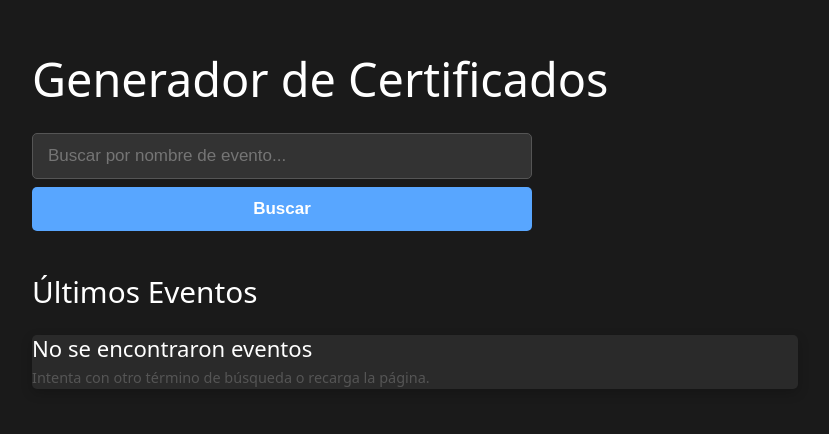
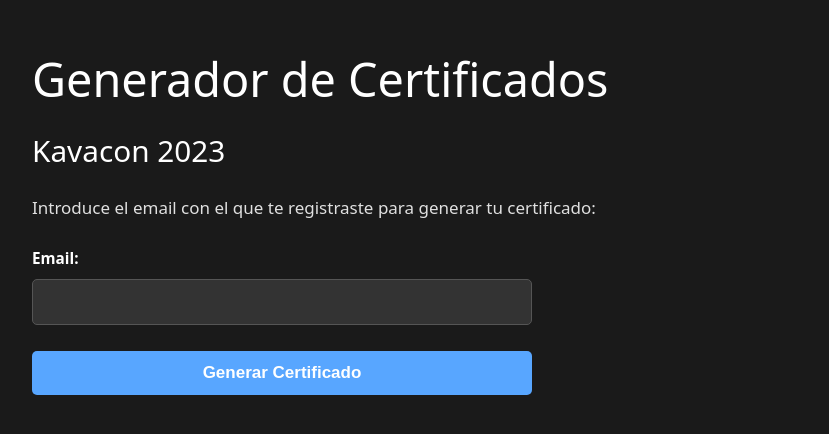
Before and after one commit to rodrigovb/app_lab, a Flask app: page / in a window 1280 px wide. Shown: the top 434 px of the page, without its empty margins (225-1054 px from the left). Run offline with Flask 3, Linux system fonts and the light colour scheme.

Commit message:
Refactor: Simplificar app para usar tabla

```diff
--- a/app/routes.py
+++ b/app/routes.py
@@ -5,79 +5,60 @@
     flash, redirect, url_for, current_app
 )
 from app import app, db, limiter
-from app.models import Evento, Asistente
+from app.models import InscriptosTable  # <-- Importamos el nuevo modelo
 from app.utils import generate_pdf_in_memory
 
-@app.route('/')
+@app.route('/', methods=['GET', 'POST'])
+@limiter.limit("5 per minute; 20 per hour") # Protegemos la ruta principal
 def homepage():
-    """Muestra la homepage con la grilla de eventos y el buscador."""
-    search_query = request.args.get('q')
+    """
+    Página principal de la app.
+    - GET: Muestra el formulario para ingresar el email.
+    - POST: Busca el email y genera el certificado.
+    """
 
-    if search_query:
-        # Búsqueda .ilike() (case-insensitive)
-        eventos = Evento.query.filter(
-            Evento.nombre.ilike(f'%{search_query}%')
-        ).order_by(Evento.fecha.desc()).all()
-    else:
-        # Sin búsqueda, mostrar todos
-        eventos = Evento.query.order_by(Evento.fecha.desc()).all()
+    # Si el usuario envía el formulario (método POST)
+    if request.method == 'POST':
+        email_ingresado = request.form['email']
 
-    return render_template(
-        'homepage.html',
-        eventos=eventos,
-        search_query=search_query
-    )
+        # 1. MODIFICADO: Buscamos en 'InscriptosTable' por email
+        asistente = InscriptosTable.query.filter_by(email=email_ingresado).first()
 
-@app.route('/evento/<int:event_id>')
-def pagina_evento(event_id):
-    """Muestra la página de un evento específico con el formulario."""
-    evento = Evento.query.get_or_404(event_id)
-    return render_template('evento_page.html', evento=evento)
+        # 2. Validar
+        if not asistente:
+            flash('Email no encontrado. Verifica que lo hayas escrito correctamente.')
+            return redirect(url_for('homepage')) # Recarga la página
 
-@app.route('/generar/<int:event_id>', methods=['POST'])
-@limiter.limit("5 per minute; 20 per hour") # Límite de Rate Limiting
-def generar_certificado(event_id):
-    """
-    Busca al asistente por email y genera el PDF si lo encuentra.
-    """
-    evento = Evento.query.get_or_404(event_id)
-    email_ingresado = request.form['email']
+        # 3. Generar el PDF
+        nombre_completo = asistente.nombre_completo # Usamos la propiedad del modelo
 
-    # 1. Buscar al asistente en la BD
-    asistente = Asistente.query.filter_by(
-        evento_id=evento.id,
-        email=email_ingresado
-    ).first()
+        # Usamos la plantilla de certificado por defecto
+        template_img_path = "certificado.png"
 
-    # 2. Validar
-    if not asistente:
-        flash('Email no encontrado para este evento. Verifica que lo hayas escrito correctamente.')
-        return redirect(url_for('pagina_evento', event_id=evento.id))
+        try:
+            # Construye la ruta completa al archivo de plantilla
+            image_path = os.path.join(current_app.root_path, 'static', template_img_path)
+            if not os.path.exists(image_path):
+                raise FileNotFoundError
 
-    # 3. Generar el PDF en memoria
-    nombre_completo = asistente.nombre_completo
+            buffer_pdf = generate_pdf_in_memory(nombre_completo, image_path)
 
-    # Construir la ruta completa a la imagen de plantilla
-    try:
-        image_path = os.path.join(current_app.root_path, 'static', evento.template_img)
-        if not os.path.exists(image_path):
-            raise FileNotFoundError
+        except FileNotFoundError:
+            flash(f"Error del servidor: No se encontró el archivo de plantilla '{template_img_path}'.")
+            return redirect(url_for('homepage'))
+        except Exception as e:
+            flash(f"Error al generar el PDF: {e}")
+            return redirect(url_for('homepage'))
 
-        buffer_pdf = generate_pdf_in_memory(nombre_completo, image_path)
+        # 4. Enviar el archivo al navegador
+        nombre_archivo_descarga = f"Certificado_{nombre_completo.replace(' ', '_')}.pdf"
 
-    except FileNotFoundError:
-        flash(f"Error del servidor: No se encontró el archivo de plantilla '{evento.template_img}'.")
-        return redirect(url_for('pagina_evento', event_id=evento.id))
-    except Exception as e:
-        flash(f"Error al generar el PDF: {e}")
-        return redirect(url_for('pagina_evento', event_id=evento.id))
+        return send_file(
+            buffer_pdf,
+            mimetype='application/pdf',
+            as_attachment=True,
+            download_name=nombre_archivo_descarga
+        )
 
-    # 4. Enviar el archivo al navegador
-    nombre_archivo_descarga = f"Certificado_{nombre_completo.replace(' ', '_')}.pdf"
-
-    return send_file(
-        buffer_pdf,
-        mimetype='application/pdf',
-        as_attachment=True,
-        download_name=nombre_archivo_descarga
-    )
+    # Si es un request GET, solo muestra la página de inicio
+    return render_template('homepage.html')
--- a/app/templates/homepage.html
+++ b/app/templates/homepage.html
@@ -2,41 +2,13 @@
 
 {% block content %}
     <h1>Generador de Certificados</h1>
+    <h2>Kavacon 2023</h2>
 
-    <form action="{{ url_for('homepage') }}" method="GET" class="search-form">
-        <input
-            type="search"
-            name="q"
-            placeholder="Buscar por nombre de evento..."
-            value="{{ search_query or '' }}"
-        >
-        <button type="submit">Buscar</button>
+    <p>Introduce el email con el que te registraste para generar tu certificado:</p>
+
+    <form action="{{ url_for('homepage') }}" method="POST">
+        <label for="email">Email:</label>
+        <input type="email" id="email" name="email" required>
+        <button type="submit">Generar Certificado</button>
     </form>
-
-    <h2>Últimos Eventos</h2>
-    <ul class="event-list">
-        {% for evento in eventos %}
-            <li>
-                <a href="{{ url_for('pagina_evento', event_id=evento.id) }}">
-                    {% if evento.afiche_img %}
-                        <div class="event-poster-container">
-                            <img src="{{ url_for('static', filename=evento.afiche_img) }}" alt="Afiche de {{ evento.nombre }}" class="event-poster">
-                        </div>
-                    {% endif %}
-
-                    <div class="event-info">
-                        <h3>{{ evento.nombre }}</h3>
-                        <p class="event-date">{{ evento.fecha }}</p>
-                    </div>
-                </a>
-            </li>
-        {% else %}
-            <li>
-                <div class="event-info">
-                    <h3>No se encontraron eventos</h3>
-                    <p class="event-date">Intenta con otro término de búsqueda o recarga la página.</p>
-                </div>
-            </li>
-        {% endfor %}
-    </ul>
 {% endblock %}
```
Also changed, not shown: app/models.py (+17 -23 lines), app/templates/evento_page.html (deleted, +0 -18 lines), scripts/setup_database.py (deleted, +0 -86 lines).
